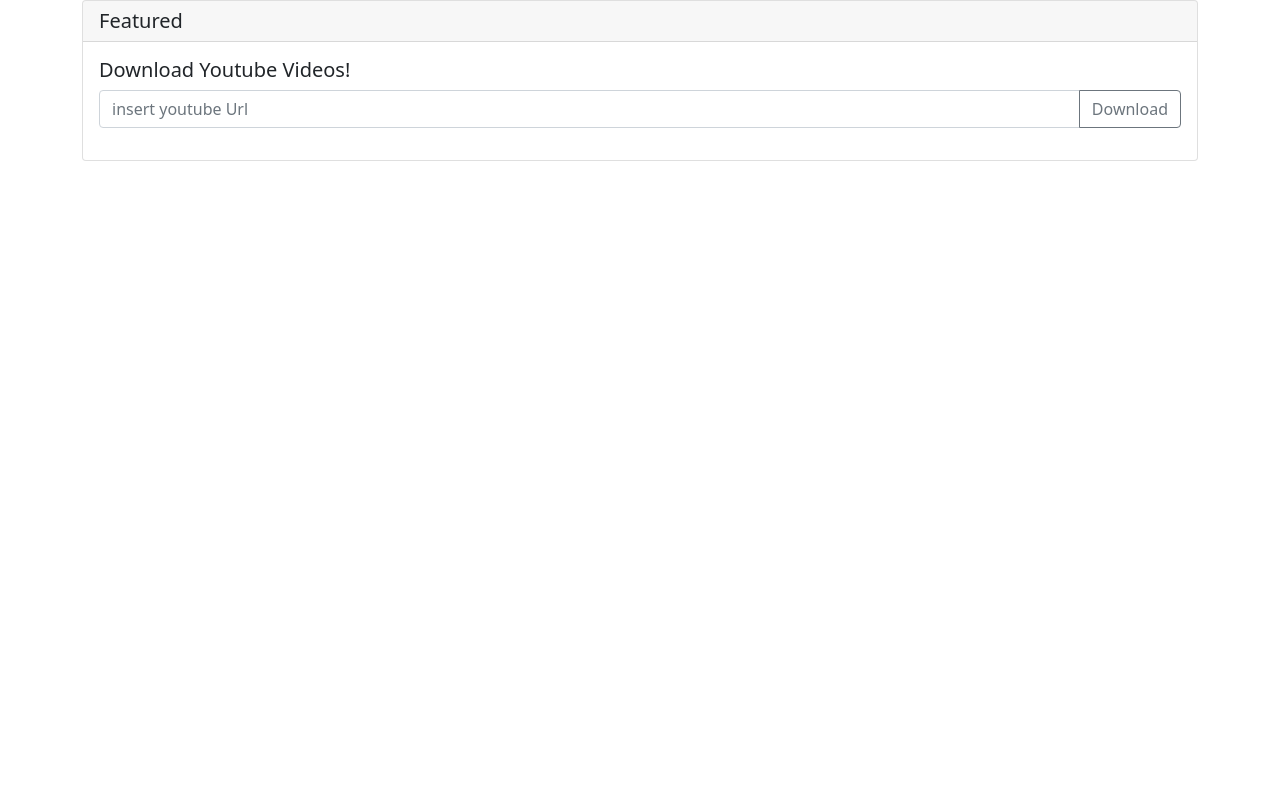
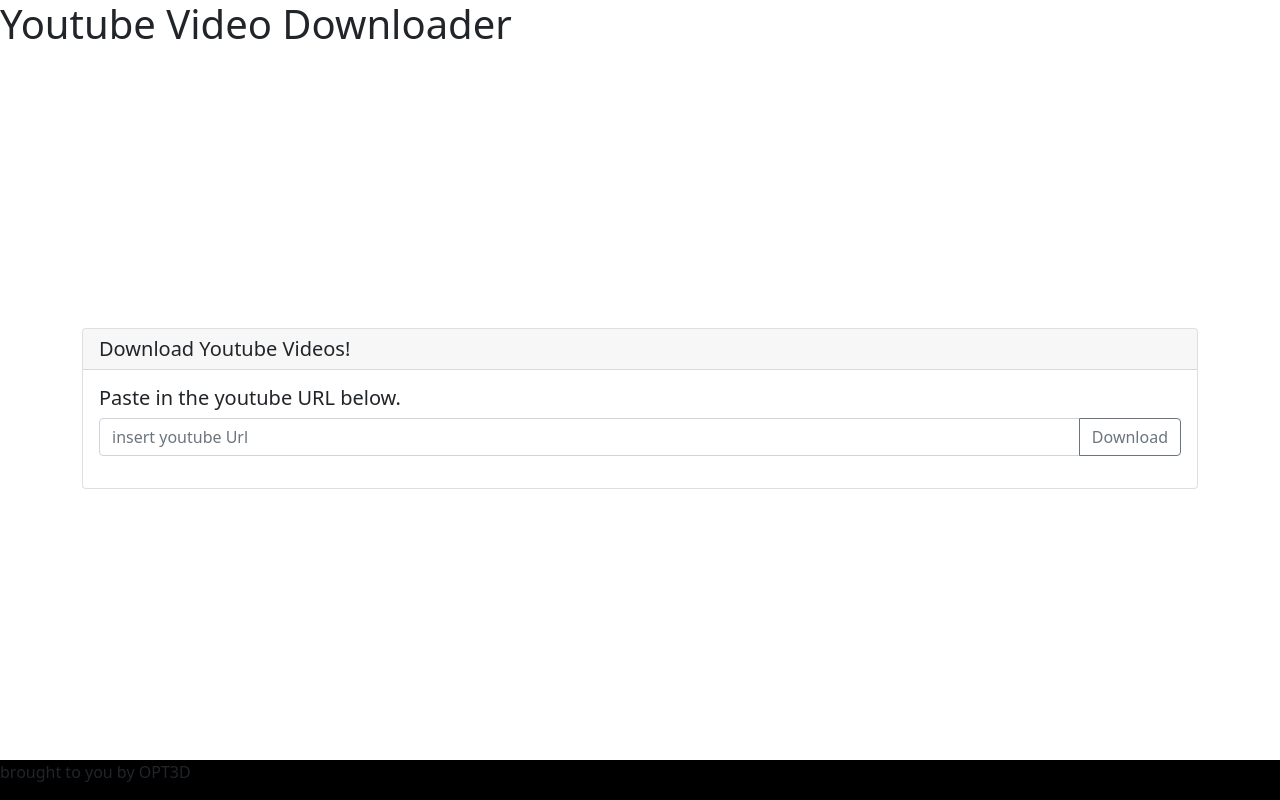
Before and after one commit to OPT3D/youtube-video-downloader, a Flask app: page / in a window 1280 px wide. Run offline with Flask 2, Linux system fonts and the light colour scheme; some libraries are stand-ins or nearby versions.

Commit message:
commit 2

```diff
--- a/flask_app/static/css/style.css
+++ b/flask_app/static/css/style.css
@@ -0,0 +1,13 @@
+html {
+    height: 100%;
+}
+body {
+    display: flex;
+    flex-direction: column;
+    justify-content: space-between;
+    min-height: 100%;
+}
+
+footer {
+    background-color: black;
+}
--- a/flask_app/templates/video_downloader_home.html
+++ b/flask_app/templates/video_downloader_home.html
@@ -10,20 +10,27 @@
     <title>Hello, world!</title>
         </head>
     <body>
+
+        <header>
+          <h1>Youtube Video Downloader</h1>
+        </header>
         <div class="container">
-        <header></header>
-        <main><div class="card">
-            <h5 class="card-header">Featured</h5>
+        <main>
+          <div class="card">
+            <h5 class="card-header">Download Youtube Videos!</h5>
             <div class="card-body">
-              <h5 class="card-title">Download Youtube Videos!</h5>
+              <h5 class="card-title">Paste in the youtube URL below.</h5>
               <div class="input-group mb-3">
                 <input type="text" class="form-control" placeholder="insert youtube Url" aria-label="Recipient's username" aria-describedby="button-addon2" id="url">
                 <button class="btn btn-outline-secondary" type="button" id="button-addon2" onclick="download_video()">Download</button>
+
               </div>
             </div>
-          </div></main>
-        <footer></footer>
-    </div>
+          </div>
+        </main>
+      </div>
+        <footer><p>brought to you by OPT3D</p></footer>
+
     <!-- Optional JavaScript; choose one of the two! -->
 
     <!-- Option 1: Bootstrap Bundle with Popper -->
```
